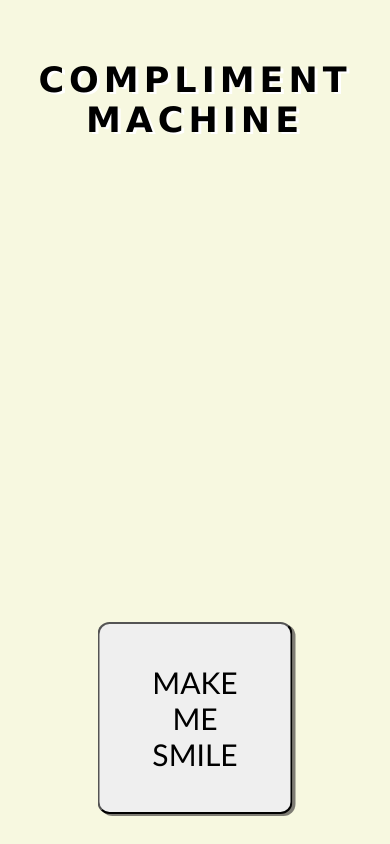
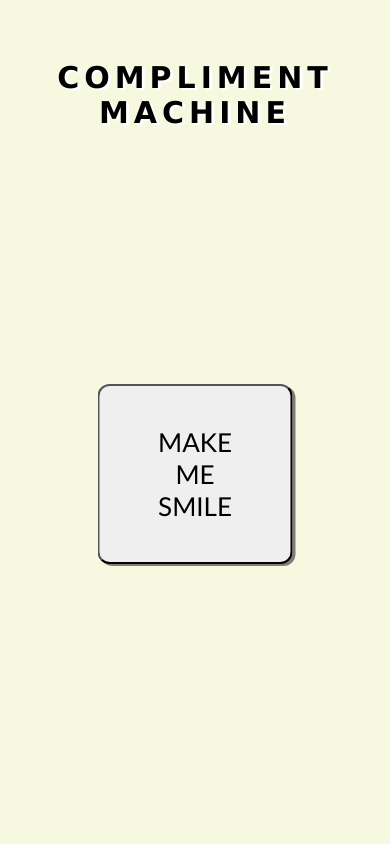
Before and after one commit to maddyking44/maddyking44.github.io, a web app: file index.html in a window 390 px wide. Run offline with its HTML, style and script files only (its server is not run), Linux system fonts and the light colour scheme.

Commit message:
changed mobile screen size

```diff
--- a/styles/main.css
+++ b/styles/main.css
@@ -54,7 +54,7 @@ button {
   box-shadow: 3px 2px #7E7C74;
   margin-top: 40px;
   position: fixed;
-  bottom: 300px;
+  bottom: 280px;
   left: 50%;
   transform: translate(-50%, 0);
 }
@@ -64,7 +64,8 @@ button:hover {
   color: rgb(66, 60, 60);
 }
 
-@media only screen and (max-width: 500px) {
+@media screen
+and (max-device-width : 600px) {
   h1 {font-size: 35px}
   button {font-size: 30px;
     position: fixed;
```
